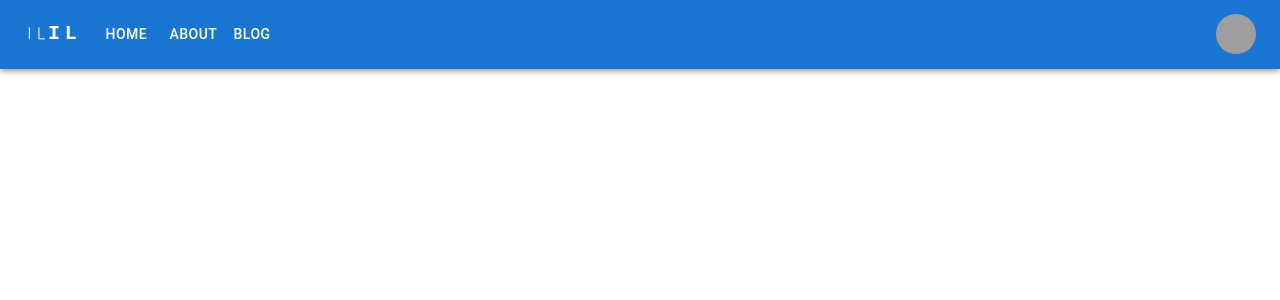
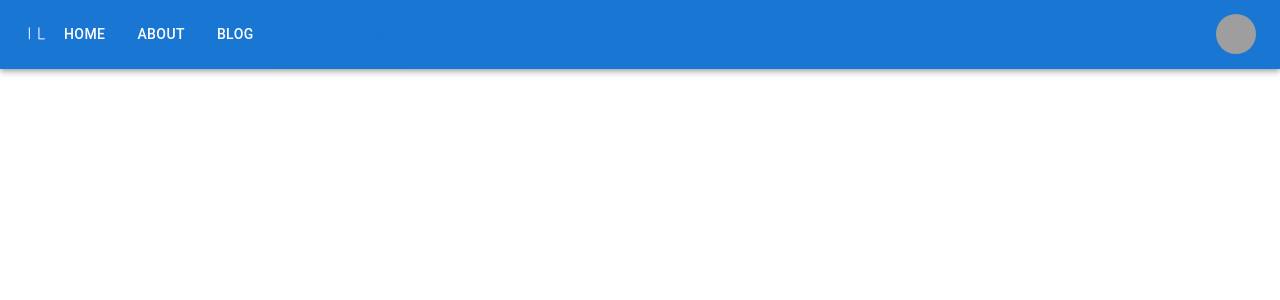
Before and after one commit to SecularMonk/information-logistics, a Next.js app: page /about in a window 1280 px wide. Shown: the top 300 px of the page. Built offline with nearby package versions, Linux system fonts and the light colour scheme; grey boxes are pictures that could not be loaded.

Commit message:
Add light/dark theme

```diff
--- a/components/NavBar.js
+++ b/components/NavBar.js
@@ -19,14 +19,14 @@ import styles from "../styles/NavBar.module.css";
 const pages = ["Home", "About", "Blog"];
 const settings = ["Profile", "Account", "Dashboard", "Logout"];
 
-const NavBar = () => {
+const NavBar = (props) => {
    const [anchorElNav, setAnchorElNav] = React.useState(null);
-   const [anchorElClass, setAnchorElClass] = React.useState("closed");
+   const [anchorElClass, setAnchorElClass] = React.useState("nav-closed");
    const [anchorElUser, setAnchorElUser] = React.useState(null);
 
    const handleOpenNavMenu = (event) => {
       setAnchorElNav(event.currentTarget);
-      setAnchorElClass("open")
+      setAnchorElClass("nav-open");
    };
    const handleOpenUserMenu = (event) => {
       setAnchorElUser(event.currentTarget);
@@ -34,7 +34,7 @@ const NavBar = () => {
 
    const handleCloseNavMenu = () => {
       setAnchorElNav(null);
-      setAnchorElClass("closed")
+      setAnchorElClass("nav-closed");
    };
 
    const handleCloseUserMenu = () => {
@@ -42,13 +42,13 @@ const NavBar = () => {
    };
 
    return (
-      <AppBar position="static">
+      <AppBar position="static" sx={{ bgcolor: "primary" }}>
          <Container maxWidth="xl">
             <Toolbar disableGutters>
                <Icon className={styles.icon}>
                   <Image className={styles.logo} width={500} height={500} src="/ILtransparent.svg" />
                </Icon>
-               <Typography
+               {/* <Typography
                   variant="h6"
                   noWrap
                   component="a"
@@ -64,7 +64,7 @@ const NavBar = () => {
                   }}
                >
                   IL
-               </Typography>
+               </Typography> */}
 
                <Box sx={{ flexGrow: 1, display: { xs: "flex", md: "none" } }}>
                   <IconButton
@@ -74,8 +74,9 @@ const NavBar = () => {
                      aria-haspopup="true"
                      onClick={handleOpenNavMenu}
                      color="inherit"
+                     className={anchorElClass}
                   >
-                     <MenuIcon />
+                     <MenuIcon className={anchorElClass} />
                   </IconButton>
                   <Menu
                      id="menu-appbar"
@@ -91,13 +92,13 @@ const NavBar = () => {
                      }}
                      open={Boolean(anchorElNav)}
                      onClose={handleCloseNavMenu}
-                     class={anchorElClass}
+                     className={anchorElClass}
                      sx={{
                         display: { xs: "block", md: "none" },
                      }}
                   >
                      {pages.map((page) => (
-                        <Link key={page} textAlign="center" href={"/" + page.toLowerCase()}>
+                        <Link key={page} textAlign="center" className={styles.link} underline="hover" href={"/" + page.toLowerCase()}>
                            {page}
                         </Link>
                      ))}
@@ -105,10 +106,23 @@ const NavBar = () => {
                </Box>
                <Box sx={{ flexGrow: 1, display: { xs: "none", md: "flex" } }}>
                   {pages.map((page) => (
-                     <Button key={page} onClick={handleCloseNavMenu} href={"/" + page.toLowerCase()} sx={{ my: 2, color: "white", display: "block" }}>
+                     <Button
+                        key={page}
+                        onClick={handleCloseNavMenu}
+                        href={"/" + page.toLowerCase()}
+                        className={styles.button}
+                        underline="hover"
+                        size="medium"
+                        color="primary"
+                        variant="outlined"
+                        sx={{ my: 2, color: "white", display: "block" }}
+                     >
                         {page}
                      </Button>
                   ))}
+                  <Button color="primary" variant="outlined" className={styles.button}>
+                     {"Toggle Theme"}
+                  </Button>
                </Box>
 
                <Box sx={{ flexGrow: 0 }}>
--- a/pages/_app.js
+++ b/pages/_app.js
@@ -1,14 +1,45 @@
+import { useState, useEffect } from "react";
 import Layout from "../components/Layout";
-import NavBar from "../components/NavBar";
-import BottomNav from "../components/BottomNav";
+import ThemeProvider from "@mui/material/styles/ThemeProvider";
+import createTheme from "@mui/material/styles/createTheme";
 import "../styles/globals.css";
 
+const lightTheme = createTheme({
+   palette: {
+      mode: "light",
+   },
+});
+
+const darkTheme = createTheme({
+   palette: {
+      mode: "dark",
+   },
+});
+
+function getActiveTheme(themeMode) {
+   return themeMode === "light" ? lightTheme : darkTheme;
+}
+
 function MyApp({ Component, pageProps }) {
-   <meta name="viewport" content="initial-scale=1, width=device-width" />;
+   const [activeTheme, setActiveTheme] = useState(lightTheme);
+   const [selectedTheme, setSelectedTheme] = useState("light");
+
+   function toggleTheme() {
+      const desiredTheme = selectedTheme === "light" ? "dark" : "light";
+      setSelectedTheme(desiredTheme);
+   }
+
+   useEffect(() => {
+      setActiveTheme(getActiveTheme(selectedTheme));
+   }, [selectedTheme]);
+
    return (
-      <Layout>
-         <Component {...pageProps} />
-      </Layout>
+      <ThemeProvider theme={activeTheme}>
+         <meta name="viewport" content="initial-scale=1, width=device-width" />
+         <Layout>
+            <Component {...pageProps} toggleTheme={toggleTheme} />
+         </Layout>
+      </ThemeProvider>
    );
 }
 
--- a/styles/NavBar.module.css
+++ b/styles/NavBar.module.css
@@ -1,5 +1,24 @@
 .logo {
    margin-left: 0.5rem;
+}
+
+.button {
+   background-color: "#000";
+   color: "primary";
+}
+
+.button:hover {
+   background-color: "#fff";
+   color: "#3c52b2";
+}
+
+.a {
+   background-color: "#000";
+}
+
+.a:hover {
+   background-color: "#fff";
+   color: "#3c52b2";
 }
 
 .icon {
@@ -8,7 +27,13 @@
    margin: auto;
 }
 
-Menu.open {
+MenuIcon.nav-open {
+   -webkit-transform: scale(0.8, 0.8);
+   -ms-transform: scale(0.8, 0.8);
+   transform: scale(0.5, 0.5);
+}
+
+IconButton.nav-open {
    -webkit-transform: scale(0.8, 0.8);
    -ms-transform: scale(0.8, 0.8);
    transform: scale(0.5, 0.5);
```
